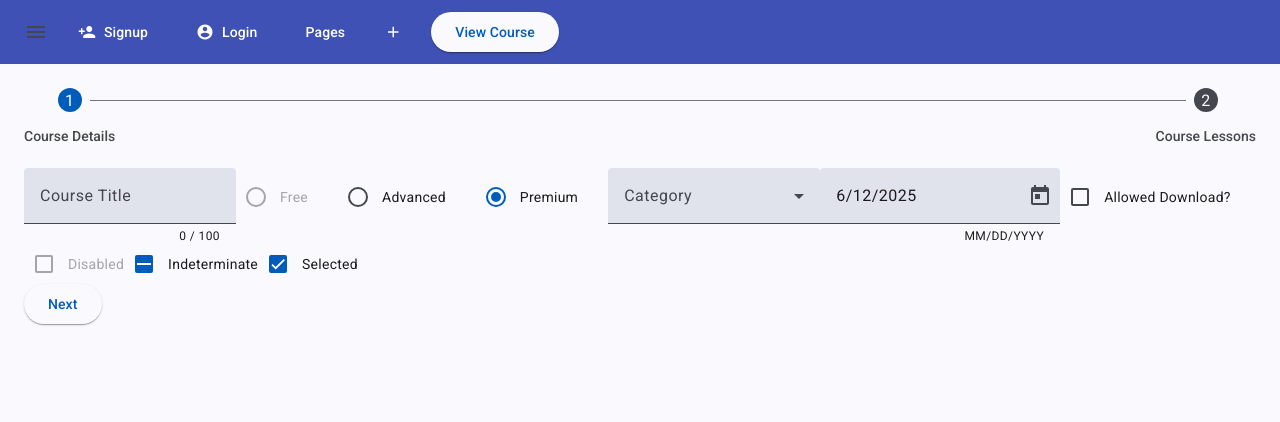
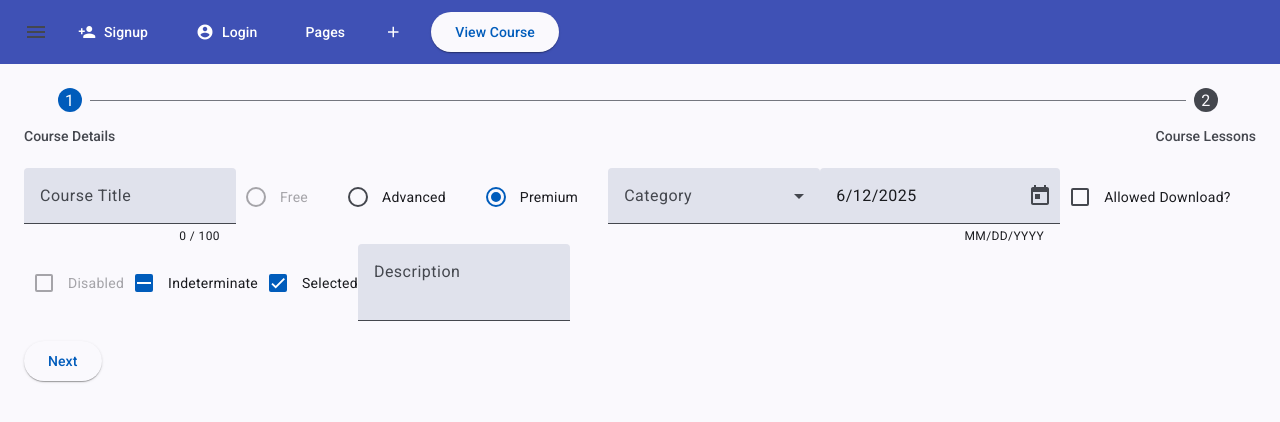
Before and after one commit to sjaroni/angular-material, an Angular app: page /create-course in a window 1280 px wide. Shown: the top 422 px of the page. Built offline with nearby package versions, Linux system fonts and the light colour scheme.

Commit message:
feat: add matInput textarea

```diff
--- a/src/app/create-course/create-course-step-one/create-course-step-one.component.html
+++ b/src/app/create-course/create-course-step-one/create-course-step-one.component.html
@@ -70,4 +70,15 @@
   <mat-checkbox [disabled]="true">Disabled</mat-checkbox>
   <mat-checkbox [indeterminate]="true">Indeterminate</mat-checkbox>
   <mat-checkbox [checked]="true">Selected</mat-checkbox>
+
+  <mat-form-field>
+    <textarea
+      matInput
+      placeholder="Description"
+      formControlName="description"
+      cdkTextareaAutosize
+      [cdkAutosizeMinRows]="3"
+      [cdkAutosizeMaxRows]="10"
+    ></textarea></mat-form-field>
+
 </div>
```
